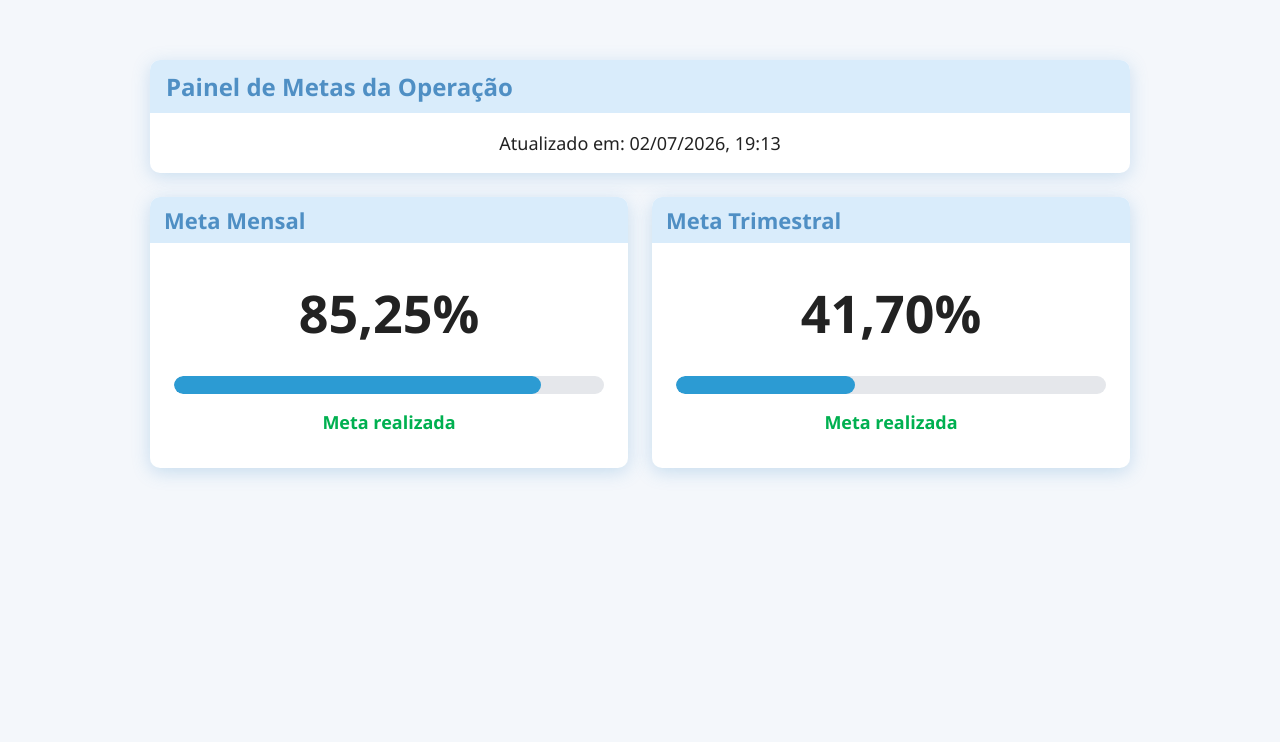
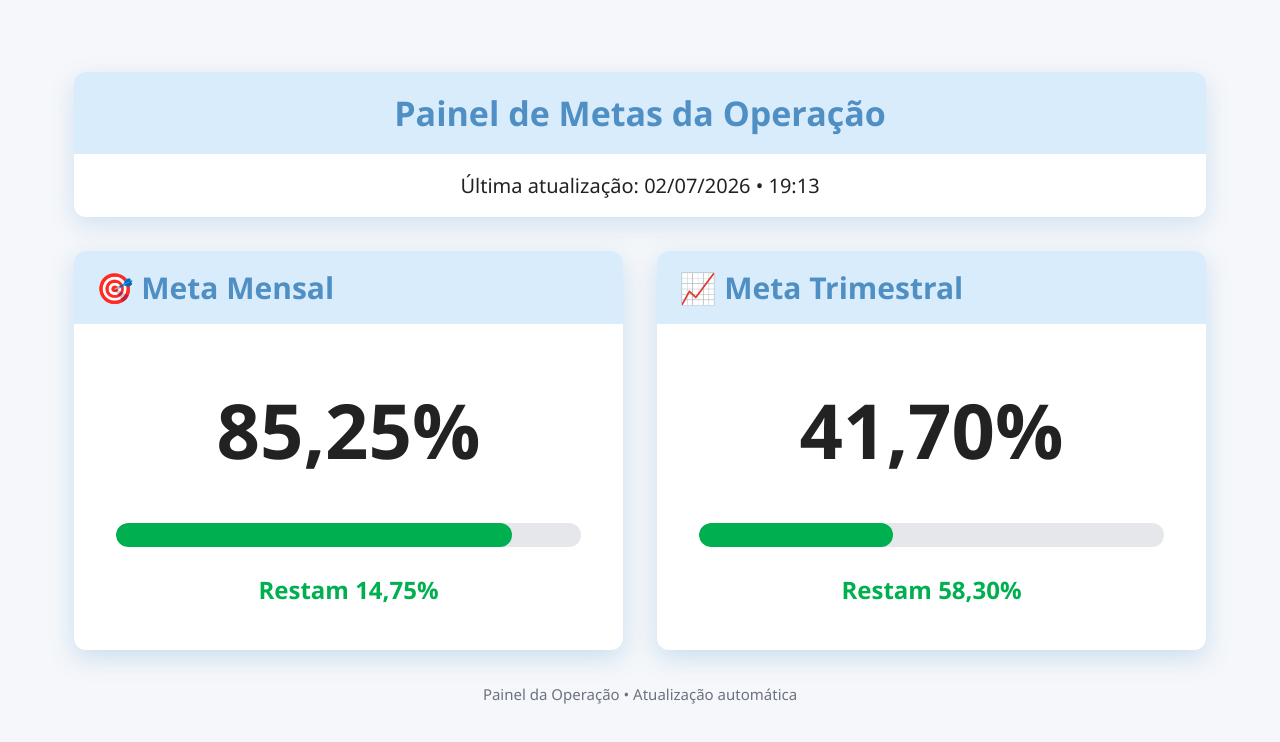
Before and after one commit to ARIEPING/painel-metas, a plain HTML site: page index.html in a window 1280 px wide. Drawn offline with Linux system fonts and the light colour scheme.

Commit message:
Update index.html

```diff
--- a/index.html
+++ b/index.html
@@ -3,103 +3,144 @@
 <head>
 <meta charset="UTF-8">
 <meta name="viewport" content="width=device-width, initial-scale=1.0">
-<title>Painel de Metas</title>
+<title>Painel de Metas da Operação</title>
 
 <style>
+:root {
+  --azul-claro: #d9ecfb;
+  --azul-titulo: #4f8fc4;
+  --verde: #00b050;
+  --cinza-fundo: #f5f7fa;
+  --cinza-barra: #e5e7eb;
+  --texto: #222;
+}
+
+* {
+  box-sizing: border-box;
+}
+
 body {
   margin: 0;
   font-family: "Segoe UI", Arial, sans-serif;
-  background: #f4f7fb;
-  color: #222;
+  background: var(--cinza-fundo);
+  color: var(--texto);
 }
 
 .container {
-  max-width: 980px;
-  margin: 40px auto;
-  padding: 20px;
+  max-width: 1180px;
+  margin: 48px auto;
+  padding: 24px;
 }
 
 .header {
-  background: white;
-  border-radius: 10px;
-  box-shadow: 0 4px 18px rgba(80,150,210,.25);
+  background: #fff;
+  border-radius: 12px;
+  box-shadow: 0 8px 24px rgba(80,150,210,.22);
   overflow: hidden;
-  margin-bottom: 24px;
+  margin-bottom: 34px;
 }
 
-.header-title {
-  background: #d9ecfb;
-  color: #4f8fc4;
-  font-size: 24px;
-  font-weight: 600;
-  padding: 10px 16px;
+.header-top {
+  background: var(--azul-claro);
+  padding: 18px 24px;
+  text-align: center;
 }
 
-.header-body {
+.header-top h1 {
+  margin: 0;
+  color: var(--azul-titulo);
+  font-size: 34px;
+  font-weight: 650;
+}
+
+.header-bottom {
   padding: 18px;
   text-align: center;
-  font-size: 18px;
+  font-size: 20px;
 }
 
 .cards {
   display: grid;
   grid-template-columns: repeat(2, 1fr);
-  gap: 24px;
+  gap: 34px;
 }
 
 .card {
-  background: white;
-  border-radius: 10px;
-  box-shadow: 0 4px 18px rgba(80,150,210,.28);
+  background: #fff;
+  border-radius: 12px;
+  box-shadow: 0 8px 24px rgba(80,150,210,.25);
   overflow: hidden;
 }
 
 .card-title {
-  background: #d9ecfb;
-  color: #4f8fc4;
-  font-size: 22px;
-  font-weight: 600;
-  padding: 8px 14px;
+  background: var(--azul-claro);
+  color: var(--azul-titulo);
+  padding: 16px 22px;
+  font-size: 30px;
+  font-weight: 650;
 }
 
 .card-body {
-  padding: 34px 24px;
+  padding: 54px 42px 44px;
   text-align: center;
 }
 
 .percentual {
-  font-size: 52px;
-  font-weight: 700;
-  margin-bottom: 28px;
+  font-size: 76px;
+  font-weight: 750;
+  margin-bottom: 42px;
 }
 
 .barra {
-  height: 18px;
-  background: #e5e7eb;
+  width: 100%;
+  height: 24px;
+  background: var(--cinza-barra);
   border-radius: 999px;
   overflow: hidden;
 }
 
 .progresso {
   height: 100%;
+  width: 0%;
+  background: var(--verde);
   border-radius: 999px;
-  background: #2c9bd3;
+  transition: width 1.2s ease;
 }
 
-.status {
-  margin-top: 16px;
-  font-size: 18px;
-  color: #00b050;
-  font-weight: 600;
+.restante {
+  margin-top: 26px;
+  font-size: 24px;
+  color: var(--verde);
+  font-weight: 650;
 }
 
-@media (max-width: 700px) {
+.footer {
+  margin-top: 34px;
+  text-align: center;
+  color: #6b7280;
+  font-size: 15px;
+}
+
+@media (max-width: 800px) {
+  .container {
+    margin: 18px auto;
+    padding: 16px;
+  }
+
   .cards {
     grid-template-columns: 1fr;
   }
 
+  .header-top h1 {
+    font-size: 26px;
+  }
+
+  .card-title {
+    font-size: 24px;
+  }
+
   .percentual {
-    font-size: 44px;
+    font-size: 58px;
   }
 }
 </style>
@@ -110,35 +151,42 @@ body {
 <div class="container">
 
   <div class="header">
-    <div class="header-title">Painel de Metas da Operação</div>
-    <div class="header-body" id="data"></div>
+    <div class="header-top">
+      <h1>Painel de Metas da Operação</h1>
+    </div>
+    <div class="header-bottom" id="data"></div>
   </div>
 
   <div class="cards">
 
     <div class="card">
-      <div class="card-title">Meta Mensal</div>
+      <div class="card-title">🎯 Meta Mensal</div>
       <div class="card-body">
-        <div class="percentual" id="mensal"></div>
+        <div class="percentual" id="mensal">0%</div>
         <div class="barra">
           <div class="progresso" id="barraMensal"></div>
         </div>
-        <div class="status">Meta realizada</div>
+        <div class="restante" id="restanteMensal"></div>
       </div>
     </div>
 
     <div class="card">
-      <div class="card-title">Meta Trimestral</div>
+      <div class="card-title">📈 Meta Trimestral</div>
       <div class="card-body">
-        <div class="percentual" id="trimestral"></div>
+        <div class="percentual" id="trimestral">0%</div>
         <div class="barra">
           <div class="progresso" id="barraTrimestral"></div>
         </div>
-        <div class="status">Meta realizada</div>
+        <div class="restante" id="restanteTrimestral"></div>
       </div>
     </div>
 
   </div>
+
+  <div class="footer">
+    Painel da Operação • Atualização automática
+  </div>
+
 </div>
 
 <script>
@@ -150,30 +198,42 @@ function formatarPercentual(valor) {
 }
 
 function limitar(valor) {
-  return Math.min(Number(valor), 100);
+  return Math.min(Math.max(Number(valor), 0), 100);
+}
+
+function restante(valor) {
+  return Math.max(100 - Number(valor), 0);
 }
 
 fetch("dados.json")
   .then(res => res.json())
   .then(dados => {
-    const mensal = dados.metaMensal;
-    const trimestral = dados.metaTrimestral;
+    const mensal = Number(dados.metaMensal);
+    const trimestral = Number(dados.metaTrimestral);
 
     document.getElementById("mensal").innerHTML = formatarPercentual(mensal);
     document.getElementById("trimestral").innerHTML = formatarPercentual(trimestral);
 
-    document.getElementById("barraMensal").style.width = limitar(mensal) + "%";
-    document.getElementById("barraTrimestral").style.width = limitar(trimestral) + "%";
+    document.getElementById("restanteMensal").innerHTML =
+      "Restam " + formatarPercentual(restante(mensal));
+
+    document.getElementById("restanteTrimestral").innerHTML =
+      "Restam " + formatarPercentual(restante(trimestral));
 
     const agora = new Date();
     document.getElementById("data").innerHTML =
-      "Atualizado em: " + agora.toLocaleString("pt-BR", {
+      "Última atualização: " + agora.toLocaleString("pt-BR", {
         day: "2-digit",
         month: "2-digit",
         year: "numeric",
         hour: "2-digit",
         minute: "2-digit"
-      });
+      }).replace(",", " •");
+
+    setTimeout(() => {
+      document.getElementById("barraMensal").style.width = limitar(mensal) + "%";
+      document.getElementById("barraTrimestral").style.width = limitar(trimestral) + "%";
+    }, 200);
   });
 </script>
 
```
